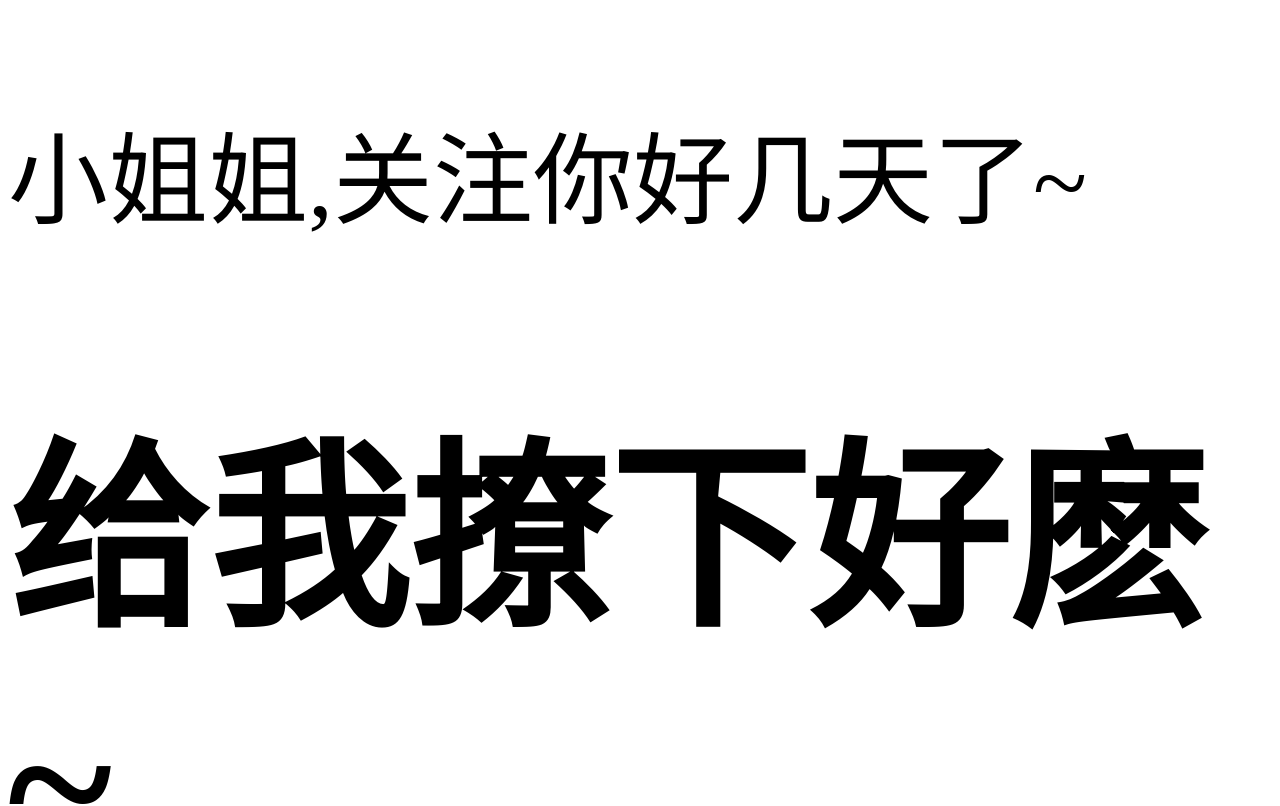
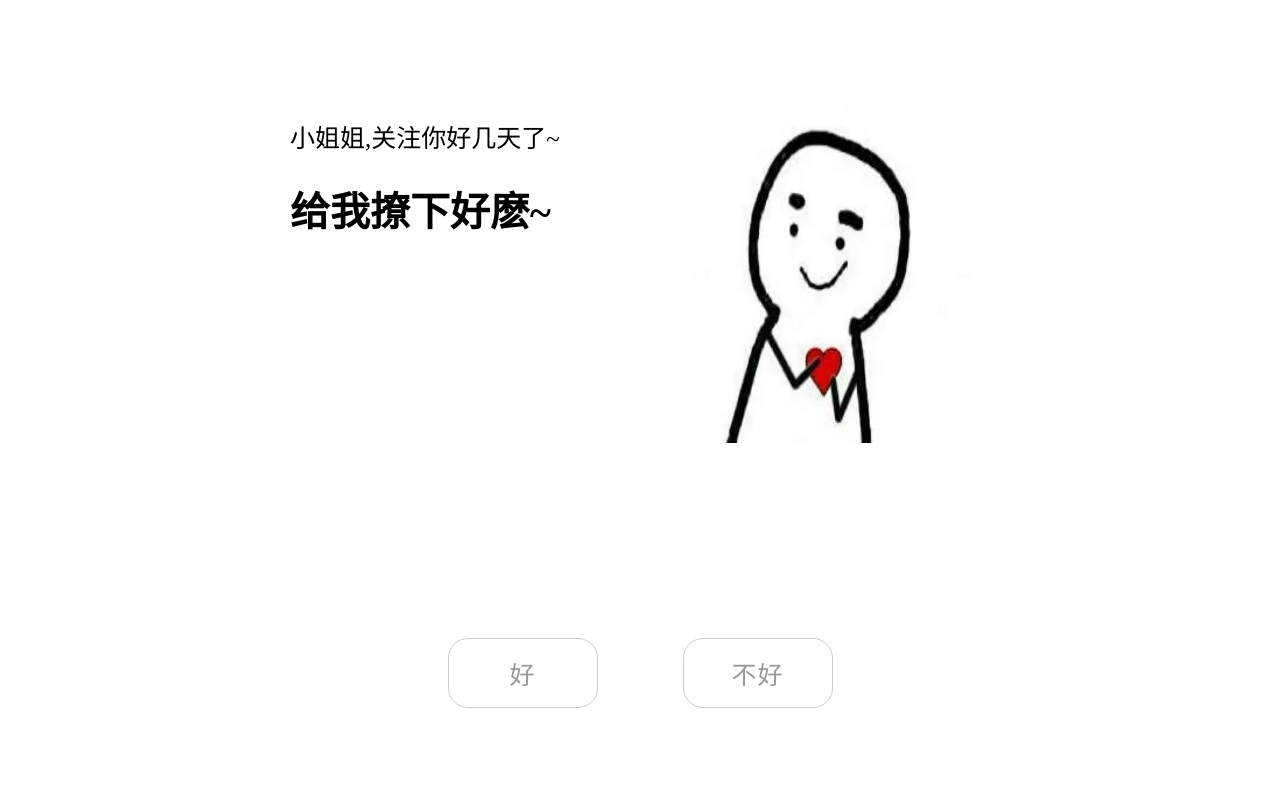
Before and after one commit to w472862133/funny, a plain HTML site: page index.html in a window 1280 px wide. Shown: the top 806 px of the page. Drawn offline with Linux system fonts and the light colour scheme.

Commit message:
add image css file
Signed-off-by: w472862133 <w472862133@126.com>

```diff
--- /dev/null
+++ b/css/love.css
@@ -0,0 +1,89 @@
+a:link,
+a:visited,
+a:hover,
+a:active {
+	text-decoration: none;
+	color: #333;
+}
+html,
+body {
+	height: 100%;
+}
+
+body {
+	margin: 0;
+	padding: 0;
+	box-sizing: border-box;
+	display: flex;
+	flex-flow: column nowrap;
+	justify-content: center;
+	align-items: center;
+}
+
+button:hover {
+	color: #f77b83;
+	border-color: #f77b83;
+	outline-style: none;
+}
+
+button {
+	width: 1.5rem;
+	margin: 0 0.3rem;
+	display: inline-block;
+	white-space: nowrap;
+	cursor: pointer;
+	background: #444;
+	letter-spacing: 1px;
+	font-size: 0.25rem;
+	-moz-user-select: -moz-none;
+	-webkit-user-select: none;
+	-ms-user-select: none;
+	-o-user-select: none;
+	user-select: none;
+	text-shadow: none;
+	border: 1px solid #ccc;
+	line-height: 0.7rem;
+	text-align: center;
+	height: 0.7rem;
+	border-radius: 0.2rem;
+	-webkit-transition-duration: 400ms;
+	transition-duration: 400ms;
+	background-color: #fff;
+	color: #999;
+}
+
+.button-box {
+	text-align: center;
+}
+
+.main {
+	display: flex;
+	font-size: 0.14rem;
+	height: 5rem;
+	width: 7rem;
+}
+
+.main h1 {
+	font-size: 0.4rem;
+}
+
+.main p {
+	font-size: 0.25rem;
+}
+
+.left {
+	width: 3.5rem;
+}
+
+.pic {
+	width: 3.5rem;
+	height: 3.5rem;
+}
+
+footer {
+	font-size: 0.12rem;
+	position: absolute;
+	bottom: 0;
+	width: 100%;
+	text-align: center;
+}
--- a/index.html
+++ b/index.html
@@ -5,7 +5,7 @@
         <meta name="viewport" content="width=device-width, initial-scale=1.0, maximum-scale=1.0, user-scalable=no">
         <meta http-equiv="X-UA-Compatible" content="ie=edge">
         <title>dear sunny</title>
-        <link rel="stylesheet" href="love.css">
+        <link rel="stylesheet" href="css/love.css">
 		<script src="js/jquery-1.10.2.min.js"></script>
 
     <script type="text/javascript">
@@ -100,7 +100,7 @@
                 </h1>
             </div>
 			<!--<img id="pic" class="pic" src = "https://blog.quietguoguo.com/love/lovebox/img/lovexiaojiejie.png">-->
-			<img id="pic" class="pic" src = "love.jpg">
+			<img id="pic" class="pic" src = "image/love.jpg">
         </div>
         <div class="button-box">
             <button id="ok">好</button>
```
Also changed, not shown: image/love.jpg (added).
